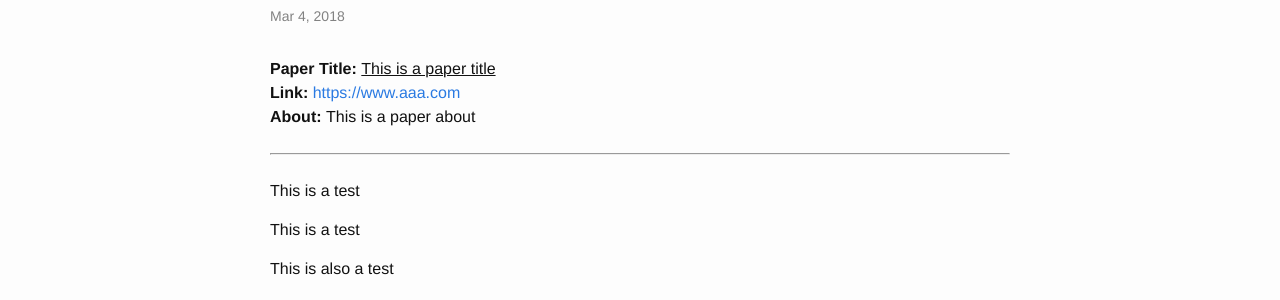
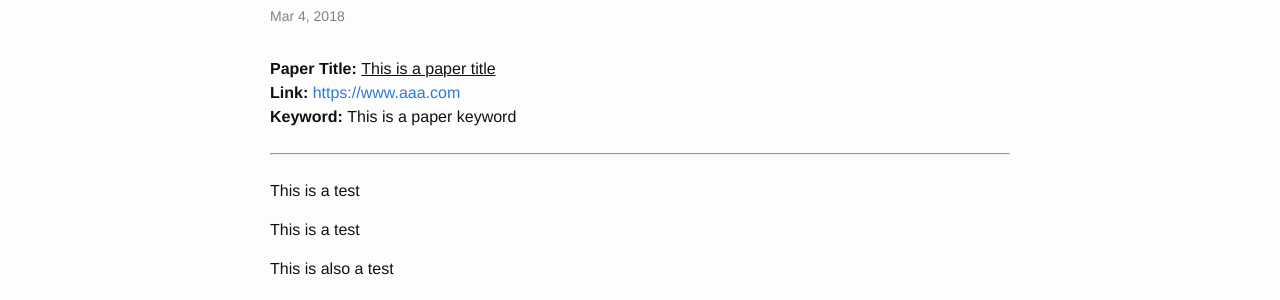
Before and after one commit to wangziqi2013/wangziqi2013.github.io, a Jekyll site: the page built from _posts/2018-03-03-my-first-post.markdown, in a window 1280 px wide. Shown: the part 143-443 px from the top of the page. Built offline with Jekyll 4.4.1, drawn with Linux system fonts in a browser that asks for light colours.

Commit message:
Changing about to keyword

```diff
--- a/_layouts/paper-summary.html
+++ b/_layouts/paper-summary.html
@@ -11,7 +11,7 @@ layout: default
   <div class="post-content" itemprop="articleBody">
     <strong>Paper Title: </strong> <ins>{{ page.paper_title }}</ins> <br />
     <strong>Link: </strong> <a href="{{ page.paper_link }}">{{ page.paper_link }}</a> <br />
-    <strong>About: </strong> {{ page.paper_about }} <br />
+    <strong>Keyword: </strong> {{ page.paper_keyword }} <br />
     <br />
     <hr />
     <br />
--- a/_posts/2018-03-03-my-first-post.markdown
+++ b/_posts/2018-03-03-my-first-post.markdown
@@ -5,7 +5,7 @@ date:   2018-03-03 21:40:00 -0500
 categories: Other
 paper_title: This is a paper title
 paper_link: https://www.aaa.com
-paper_about: This is a paper about
+paper_keyword: This is a paper keyword
 ---
 This is a test
 
```
